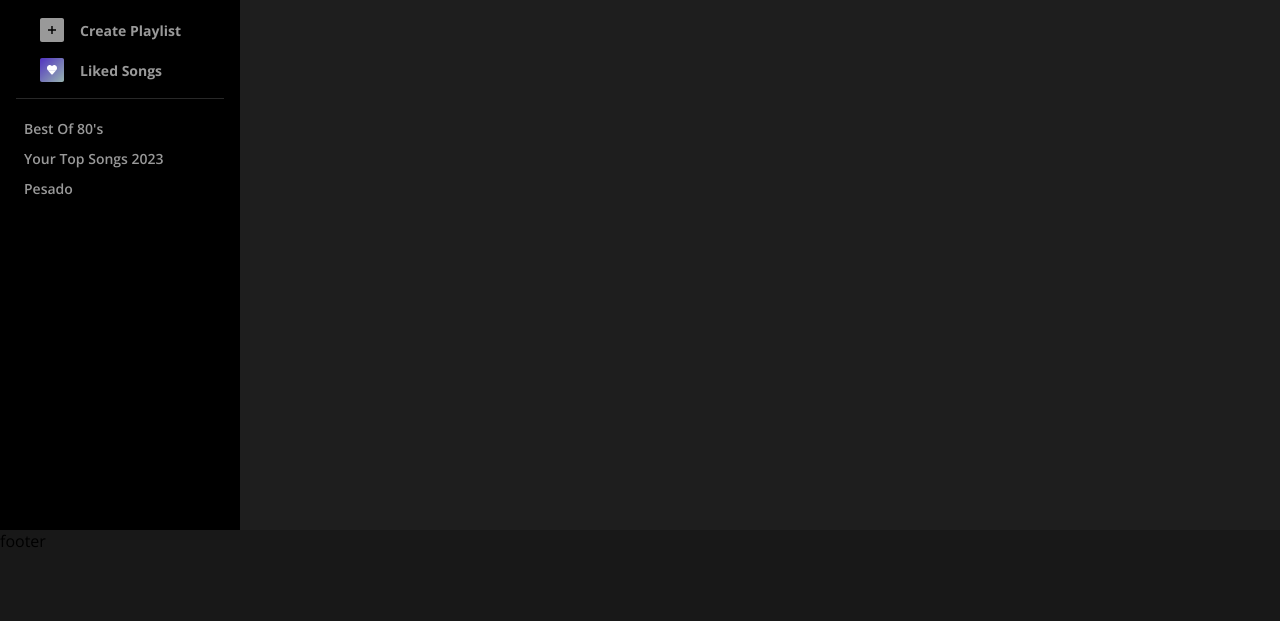
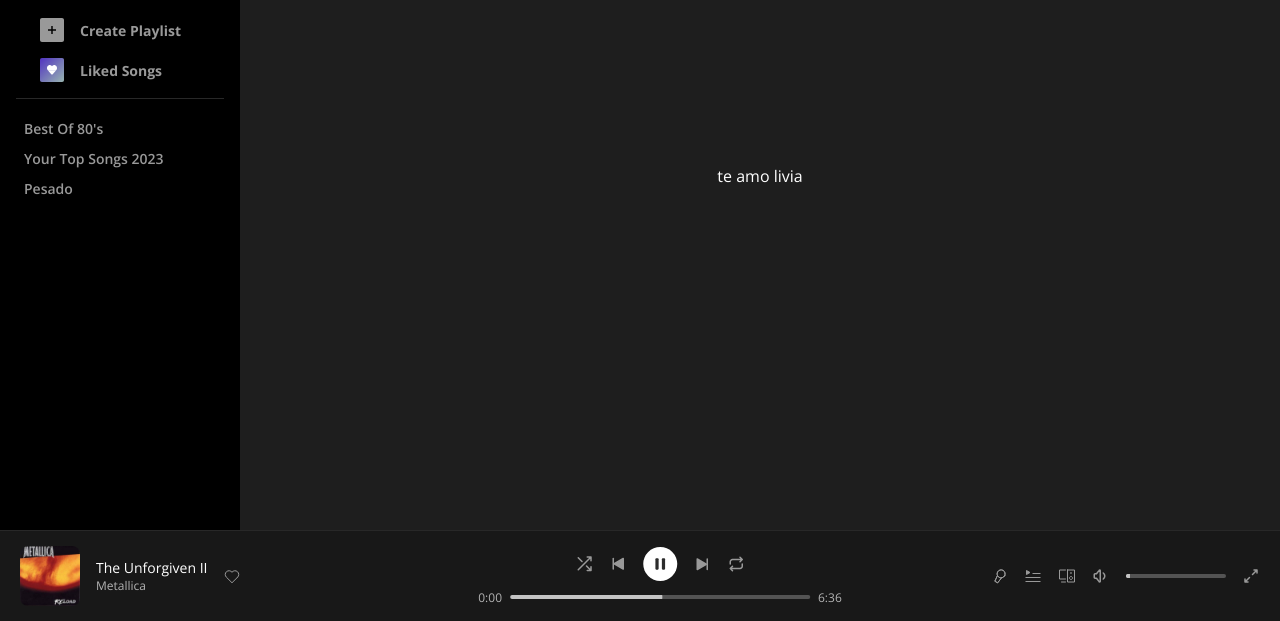
Before and after one commit to Paulo-IA/simple-spotify-clone, a plain HTML site: page index.html in a window 1280 px wide. Shown: the part 179-800 px from the top of the page. Drawn offline with nearby package versions, Linux system fonts and the light colour scheme.

Commit message:
music informations area done

```diff
--- a/index.html
+++ b/index.html
@@ -96,8 +96,48 @@
         </ul>
       </section>
 
-      <main>main</main>
-      <footer>footer</footer>
+      <main>te amo livia</main>
+
+      <footer>
+        <div class="playing">
+          <div class="album-image">
+            <img src="./assets/album-cover.jpg" alt="Reload" />
+          </div>
+          <div class="music-info">
+            <h2>The Unforgiven II</h2>
+            <p>Metallica</p>
+          </div>
+          <img src="./assets/small_like.svg" alt="Like" id="like" />
+        </div>
+        <div class="music-options">
+          <div class="options">
+            <img src="./assets/shuffle.svg" alt="Shuffle" />
+            <img src="./assets/back.svg" alt="Back" />
+            <div class="pause">
+              <img src="./assets/pause.svg" alt="Pause" />
+            </div>
+            <img src="./assets/next.svg" alt="Next" />
+            <img src="./assets/repeat.svg" alt="Repeat" />
+          </div>
+
+          <div class="timebar">
+            <p>0:00</p>
+            <input type="range" class="music-bar" />
+            <p>6:36</p>
+          </div>
+        </div>
+
+        <div class="general-options">
+          <img src="./assets/microphone.svg" alt="microphone" />
+          <img src="./assets/playlist.svg" alt="Playlist" />
+          <img src="./assets/desktop.svg" alt="Desktop" />
+          <img src="./assets/speaker.svg" alt="Speaker" />
+
+          <!-- FAZER UM JS PRA TROCAR ICONE DO SOM -->
+          <input type="range" value="0" min="0" max="100" />
+          <img src="./assets/expand.svg" alt="expand" />
+        </div>
+      </footer>
     </div>
   </body>
 </html>
--- a/style.css
+++ b/style.css
@@ -21,9 +21,6 @@
   --gray-800: #1e1e1e;
   --gray-900: #1a1a1a;
   --gray-950: #181818;
-
-  --light-blue: #bce0da;
-  --blue: #5520f2;
 }
 
 body,
@@ -129,10 +126,160 @@ nav ul li,
 main {
   background-color: var(--gray-800);
   grid-area: main;
+
+  display: grid;
+  place-items: center;
+  color: var(--white);
 }
 
 /* footer */
 footer {
+  grid-area: footer;
+
+  border-top: 1px solid var(--gray-700);
   background-color: var(--gray-950);
-  grid-area: footer;
+
+  display: flex;
+  justify-content: space-between;
+
+  padding: 0 2rem;
+
+  position: relative;
 }
+
+.playing {
+  display: flex;
+  align-items: center;
+  gap: 1.6rem;
+}
+
+.playing .album-image {
+  width: 6rem;
+  height: 6rem;
+  border-radius: 0.8rem;
+  overflow: hidden;
+}
+
+.playing .album-image img {
+  width: 100%;
+}
+
+.playing .music-info h2 {
+  color: var(--white);
+  font-size: 1.4rem;
+  font-weight: 400;
+}
+
+.playing .music-info p {
+  color: var(--gray-300);
+  font-size: 1.2rem;
+  font-weight: 400;
+}
+
+#like {
+  cursor: pointer;
+}
+
+/* music options */
+.music-options {
+  height: 100%;
+  display: flex;
+  flex-direction: column;
+  align-items: center;
+  gap: 0.8rem;
+
+  justify-content: center;
+  transform: translateX(calc((100vw / 2) - 50%));
+  position: absolute;
+}
+
+.options {
+  display: flex;
+  align-items: center;
+  gap: 1.6rem;
+}
+
+.options .pause {
+  display: grid;
+  place-items: center;
+
+  width: 3.4rem;
+  height: 3.4rem;
+  border-radius: 100%;
+  background-color: var(--white);
+  cursor: pointer;
+}
+
+.timebar {
+  display: flex;
+  align-items: center;
+  gap: 0.8rem;
+}
+
+.timebar p {
+  font-size: 1.2rem;
+  color: var(--gray-300);
+}
+
+.timebar .music-bar {
+  cursor: pointer;
+  appearance: none;
+  display: inline-block;
+  width: 30rem;
+  height: 0.4rem;
+  border-radius: 0.5rem;
+  background-color: var(--gray-500);
+  outline: none;
+
+  overflow: hidden;
+}
+
+.timebar .music-bar::-webkit-slider-thumb {
+  appearance: none;
+  border: none;
+  width: 0.4rem;
+  height: 0.4rem;
+  border-radius: 50%;
+  background: var(--gray-200);
+
+  transition: 0.2s ease;
+
+  box-shadow: -30rem 0 0 30rem var(--gray-200);
+}
+
+/* general */
+.general-options {
+  display: flex;
+  align-items: center;
+  gap: 1.6rem;
+}
+
+.general-options img {
+  cursor: pointer;
+}
+
+.general-options input[type="range"] {
+  cursor: pointer;
+  appearance: none;
+  display: inline-block;
+  width: 10rem;
+  height: 0.4rem;
+  border-radius: 0.5rem;
+  background-color: var(--gray-500);
+  outline: none;
+
+  overflow: hidden;
+}
+
+.general-options input[type="range"]::-webkit-slider-thumb {
+  appearance: none;
+  border: none;
+  width: 0.4rem;
+  height: 0.4rem;
+  border-radius: 50%;
+  background: var(--gray-200);
+
+  transition: 0.2s ease;
+
+  box-shadow: -10rem 0 0 10rem var(--gray-200);
+}
```
Also changed, not shown: assets/album-cover.jpg (added).
